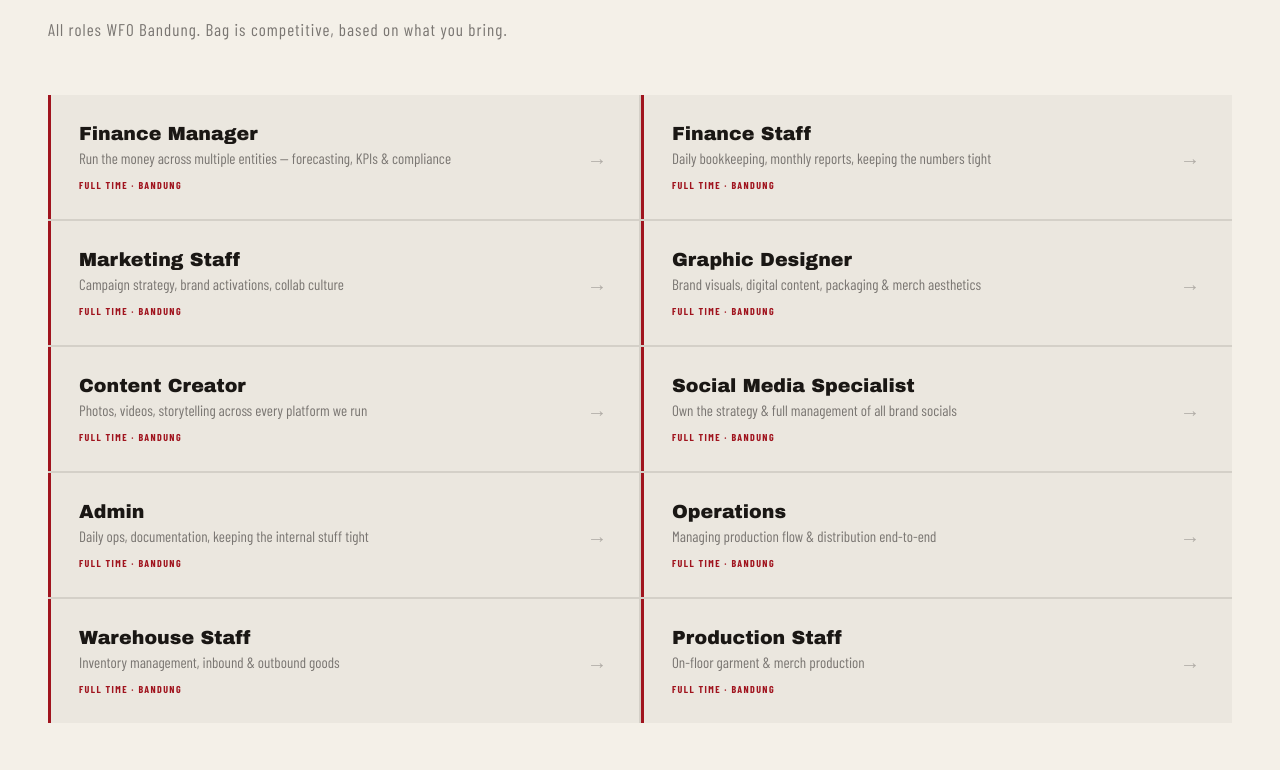
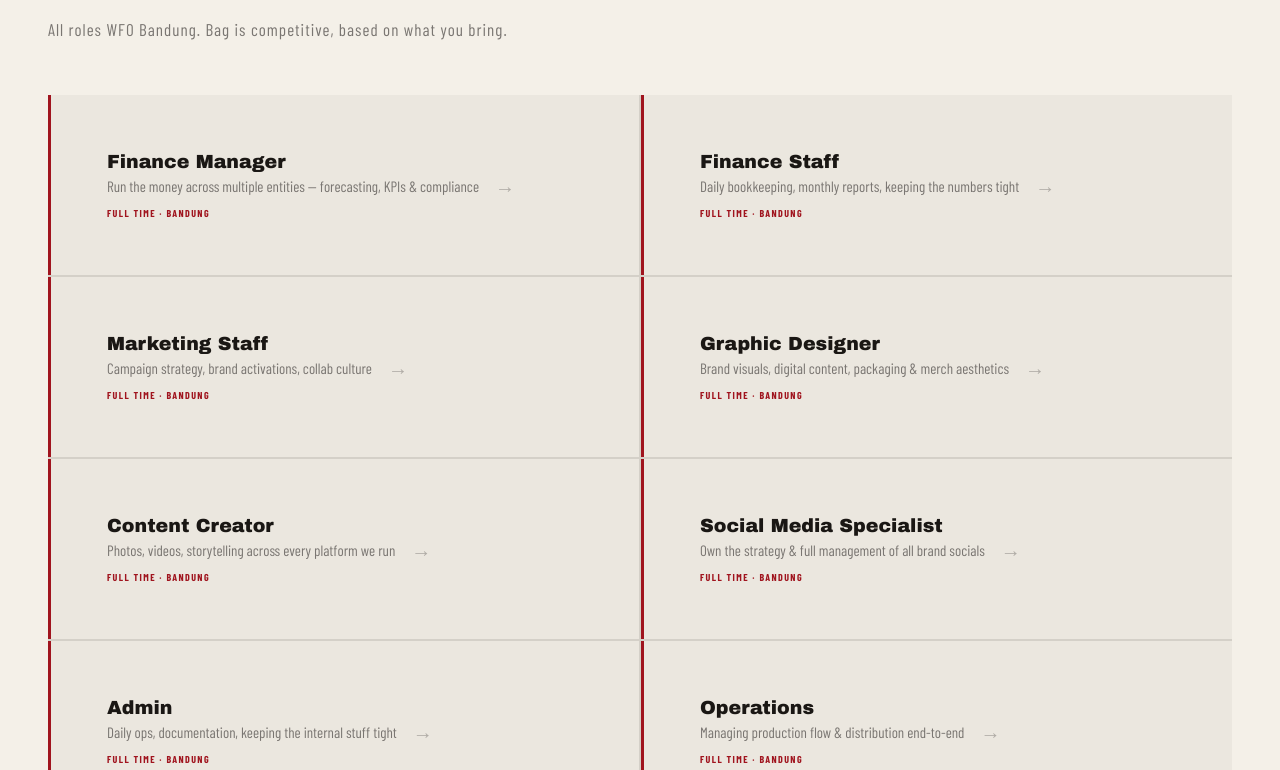
Before and after one commit to sabianathallah/preface-career, a React (Vite) app: page / in a window 1280 px wide. Shown: the part 1510-2280 px from the top of the page. Built offline with nearby package versions, Linux system fonts and the light colour scheme; a web font is replaced by a local one.

Commit message:
Rewrite pos-card CSS cleanly, fix expand conflict

```diff
--- a/src/index.css
+++ b/src/index.css
@@ -776,18 +776,9 @@ transition: background 0.15s ease;
 }
 .file-wrap:hover .file-btn { background: var(--maroon-h); }
 
+
+
 /* ─── POSITION CARD EXPAND ───────────────────────────────────── */
-.pos-card--open {
-  border-left-color: var(--maroon-h);
-}
-
-.pos-card {
-  padding: 0 !important;
-  flex-direction: column;
-  align-items: stretch;
-  overflow: visible;
-}
-
 .pos-card-main {
   display: flex;
   align-items: center;
@@ -797,25 +788,22 @@ transition: background 0.15s ease;
   padding: 20px 20px 20px 18px;
   position: relative;
   z-index: 1;
+  transition: background 0.22s ease;
+}
+.pos-card-main:hover {
+  background: var(--maroon-d);
 }
 
 .pos-arrow--open {
   color: var(--maroon) !important;
-  transform: none !important;
 }
 
 .pos-detail {
   border-top: 1px solid var(--dim);
   padding: 20px 20px 24px 18px;
   background: rgba(160,20,30,0.04);
-  animation: expandIn 0.25s cubic-bezier(0.16,1,0.3,1) forwards;
   position: relative;
   z-index: 1;
-}
-
-@keyframes expandIn {
-  from { opacity: 0; transform: translateY(-8px); }
-  to   { opacity: 1; transform: translateY(0); }
 }
 
 .pos-detail-title {
@@ -849,7 +837,6 @@ transition: background 0.15s ease;
   position: absolute;
   left: 0;
   color: var(--maroon);
-  font-size: 12px;
 }
 
 .pos-apply-btn {
@@ -867,8 +854,7 @@ transition: background 0.15s ease;
 .pos-apply-btn:hover { background: var(--maroon-h); }
 
 @media (min-width: 769px) {
-  .pos-card { padding: 0 !important; }
   .pos-card-main { padding: 28px 32px 28px 28px; }
-  .pos-detail { padding: 24px 32px 28px 28px; }
+  .pos-detail    { padding: 24px 32px 28px 28px; }
   .pos-qual-item { font-size: 16px; }
 }
```
